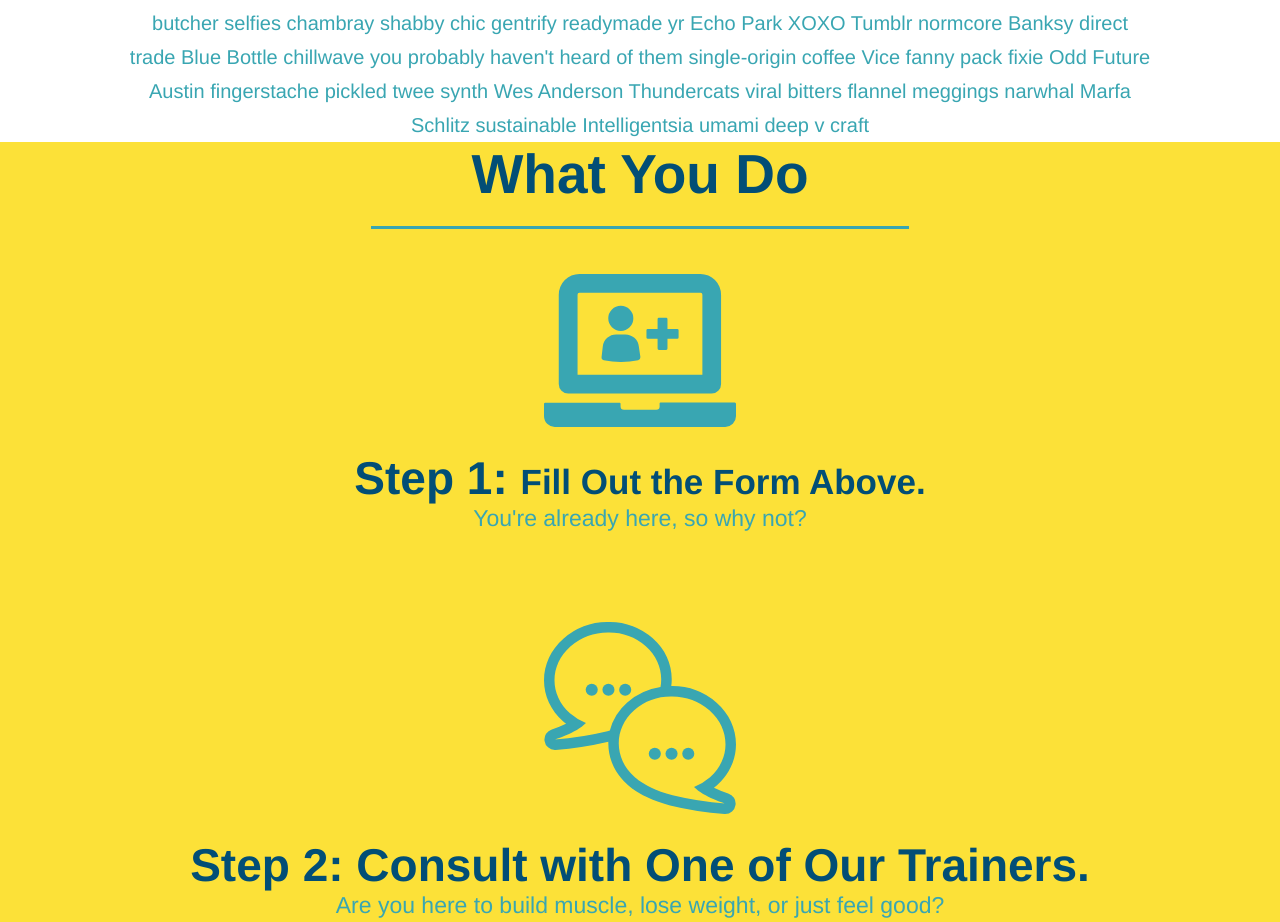
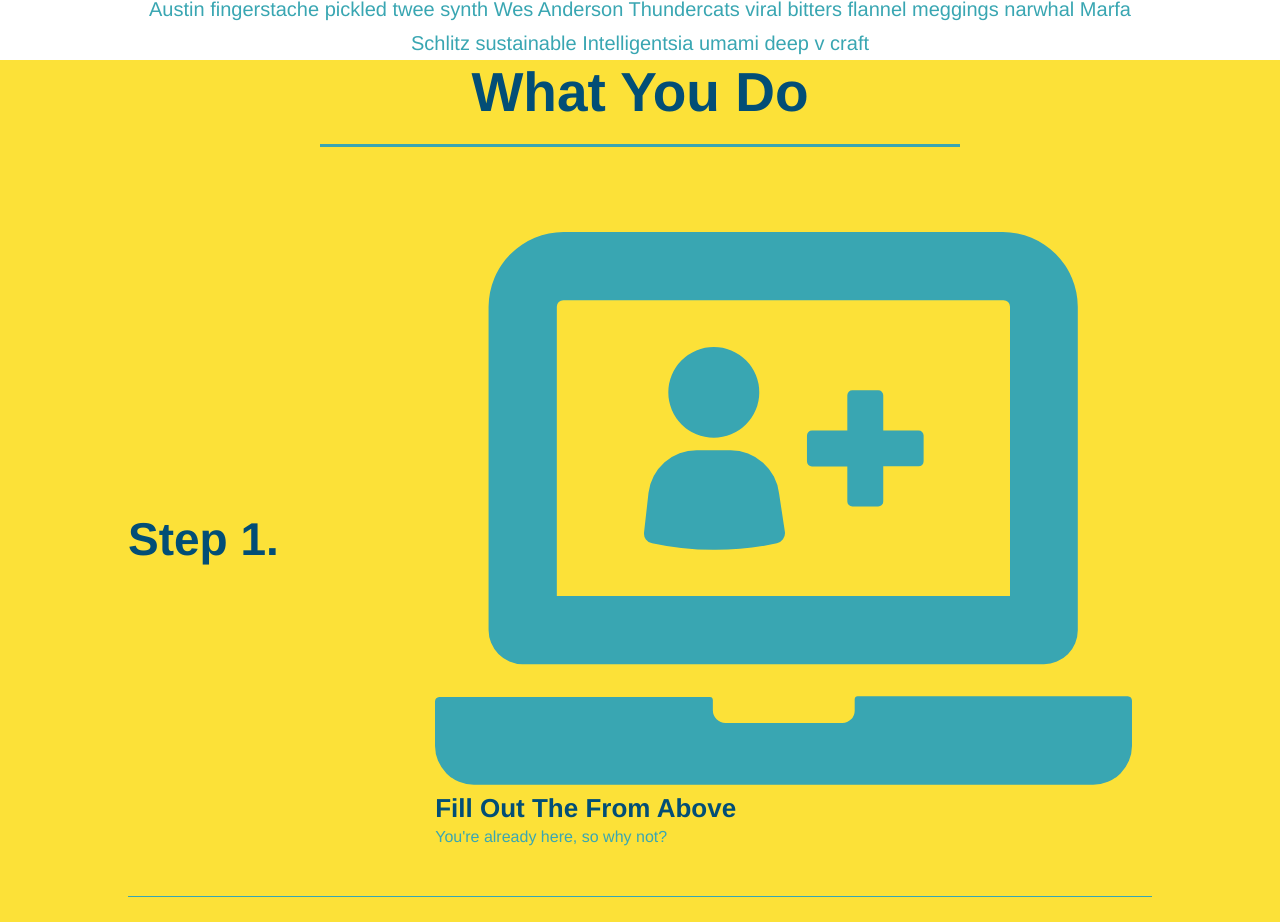
Before and after one commit to zoushilu31/run-buddy, a plain HTML site: page index.html in a window 1280 px wide. Shown: the part 747-1669 px from the top of the page. Drawn offline with Linux system fonts and the light colour scheme.

Commit message:
add flexbox to the steps

```diff
--- a/assets/css/style.css
+++ b/assets/css/style.css
@@ -143,17 +143,15 @@ footer a {
 }
 /* HERO STYLES END */
 
-.intro {
-  text-align: center;
-}
 
 .section-title {
   font-size: 55px;
   color: #024e76;
-  margin-bottom: 35px;
-  padding: 0 100px 20px 100px;
-  display: inline-block;
   border-bottom: 3px solid;
+  padding-bottom: 20px;
+  text-align: center;
+  margin:0 auto 35px auto;
+  width: 50%;
 }
 
 .primary-border {
@@ -165,6 +163,7 @@ footer a {
 }
 
 .intro p {
+  text-align: center;
   line-height: 1.7;
   color: #39a6b2;
   width: 80%;
@@ -172,37 +171,52 @@ footer a {
   margin: 0 auto;
 }
 
+.step {
+  margin: 50px auto;
+  padding-bottom: 50px;
+  width: 80%;
+  border-bottom: 1px solid #39a6b2;
+  display: flex;
+  flex-wrap: wrap;
+  align-items: center;
+  justify-content: space-between;
+}
+
 .steps {
-  text-align: center;
   background: #fce138;
 }
 
-.steps div {
-  margin-bottom: 80px;
+
+.step h3 {
+  flex: 1 30%;
+  color: #024e76;
+  font-size: 46px;
 }
 
-.steps img {
-  width: 15%;
-  margin: 10px 0;
+.step-info{
+  flex: 2 70%;
 }
 
-.steps h3 {
-  color: #024e76;
-  font-size: 46px;
-  margin-top: 10px;
+.step-img {
+  flex: 1 12%;
+  margin-right: 20px;
+}
+.step-img img {
+  max-width: 100%;
 }
 
-.steps p {
-  color: #39a6b2;
-  font-size: 23px;
+.step-text {
+  flex: 12;
 }
 
-.steps span {
-  font-size: 35px;
+.step-text h4 {
+  font-size: 26px;
+  line-height: 1.5;
+  color: #024e76;
 }
 
 .trainers {
-  text-align: center;
+
 }
 
 .trainer {
@@ -253,7 +267,6 @@ footer a {
 }
 
 .contact {
-  text-align: center;
   background: #024e76;
   padding-top:20px;
 }
@@ -293,4 +306,8 @@ footer a {
   color: #fce138;
 }
 
+.flex-row {
+  display: flex;
+}
+
 /* REACH OUT STYLES END */
--- a/index.html
+++ b/index.html
@@ -43,9 +43,7 @@
       probably haven't heard of them yr banh mi asymmetrical art party selvage letterpress High Life.
     </p>
   </div>
-  <div>
-    <h3>Get Started Today</h3>
-    <p>Fill out this form and one of our trainers will schedule a consult</p>
+
   <!-- Add form element -->
   <div class="hero-form">
     <label for="name">Enter full name: </label>
@@ -76,37 +74,72 @@
 
 <!-- "what we do" section -->
 <section id="what-we-do" class="intro">
+  <div class="flex-row">
   <h2 class="section-title primary-border">What We Do</h2>
+</div>
+<div class="flex-row">
   <p>
     butcher selfies chambray shabby chic gentrify readymade yr Echo Park XOXO Tumblr normcore Banksy direct trade Blue Bottle chillwave you probably haven't heard of them single-origin coffee Vice fanny pack fixie Odd Future Austin fingerstache pickled twee synth Wes Anderson Thundercats viral bitters flannel meggings narwhal Marfa Schlitz sustainable Intelligentsia umami deep v craft
   </p>
+</div>
 </section>
 
 <!-- "what you do" section -->
 <section id="what-you-do" class="steps">
+<div class="flex-row">
   <h2 class="section-title secondary-border">What You Do</h2>
+</div>
+<div class="step">
+  <h3>Step 1.</h3>
+  <div class="step-info">
+    <div class="step-img">
+    <img src="./assets/images/step-1.svg" alt="" />
+    </div>
 
-  <div>
-    <img src="./assets/images/step-1.svg" alt="" />
-    <h3>Step 1: <span>Fill Out the Form Above.</span></h3>
+      <div class="step-text">
+        <h4>Fill Out The From Above</h4>
         <p>You're already here, so why not?</p>
       </div>
+    </div>
+  </div>
 
-  <div>
+  <div class="step">
+    <h3>Step 2 </h3>
+    <div class="step-info">
+      <div class="step-img">
         <img src="./assets/images/step-2.svg" alt="" />
-    <h3>Step 2: Consult with One of Our Trainers.</h3>
+      </div>
+        <div class="step-text">
+        <h4>Consult with One of Our Trainers.</h4>
         <p>Are you here to build muscle, lose weight, or just feel good?</p>
       </div>
+    </div>
+  </div>
 
-  <div>
-    <img src="./assets/images/step-4.svg" alt="" />
+  <div class="step">
     <h3>Step 3: Get Running.</h3>
+    <div class="step-info">
+      <div class="step-img">
+        <img src="./assets/images/step-3.svg" alt="" />
+      </div>
+        <div class="step-text">
+       <h4>Consult with One of Our Trainers.</h4>
        <p>Hit the ground running (literally) once your trainer lays out your plan.</p>
           </div>
+    </div>
+  </div>
 
-  <div>
+<div class="step">
   <h3>Step 4: See Results.</h3>
+  <div class="step-info">
+    <div class="step-img">
+  <img src="./assets/images/step-4.svg" alt="" />
+    </div>
+<div class="step-text">
+  <h4>Consult with One of Our Trainers.</h4>
   <p>Bi-weekly checkins with your trainer will keep you focused</p>
+</div>
+</div>
 </div>
 </section>
 
```
Lines whose indentation alone changed are shown as unchanged.
